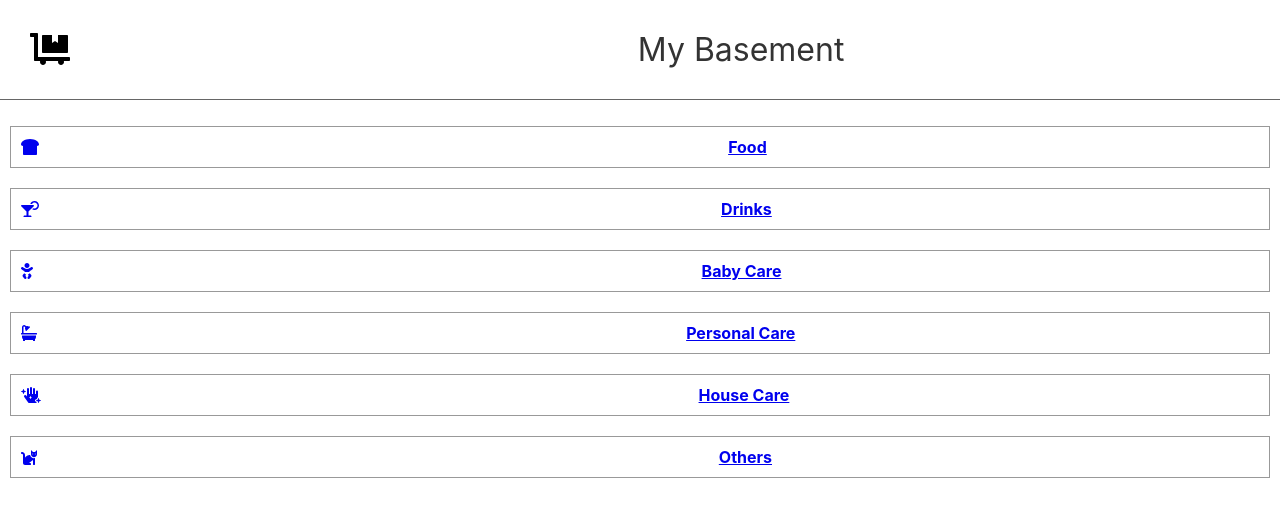
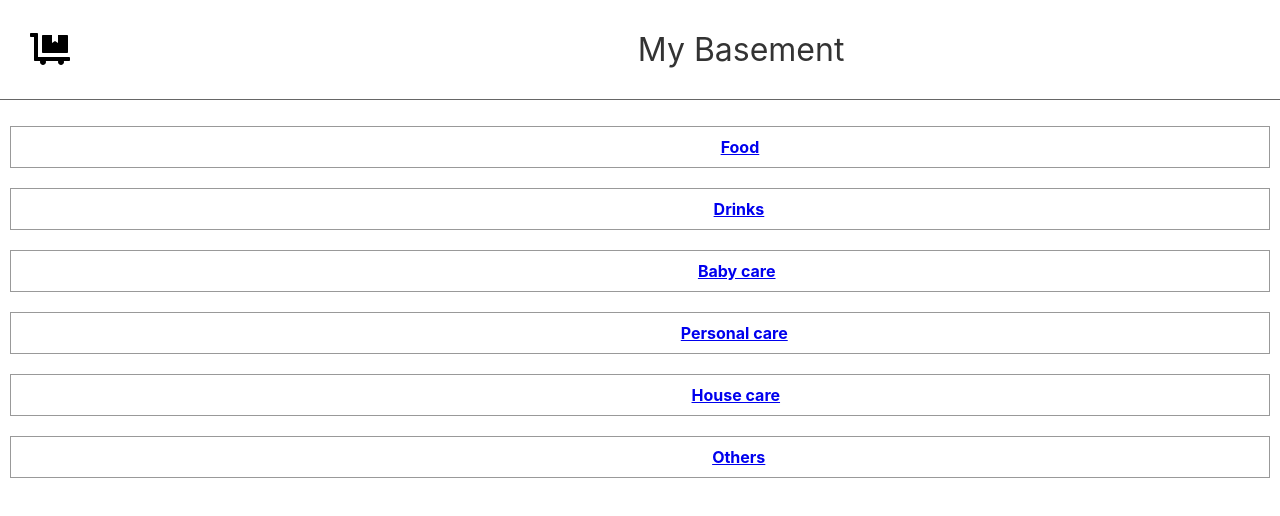
Before and after one commit to jilykate/my-basement, a React (Create React App) app: page / in a window 1280 px wide. Shown: the top 516 px of the page. Built offline with nearby package versions, Linux system fonts and the light colour scheme.

Commit message:
binding redux

```diff
--- a/src/action.js
+++ b/src/action.js
@@ -11,3 +11,17 @@ export const addProduct = (id, qty) => ({
     name,
     expiredTime,
   });
+
+  export const removeProduct = (id, qty) => ({
+      type: 'REMOVE_PRODUCT',
+      id,
+      qty: --qty,
+  });
+
+  export const removeCategory = (id) => ({
+      type: 'REMOVE_CATEGORY',
+  });
+
+  export const addCategory = (name) => ({
+        type: 'ADD_CATEGORY',
+  });
--- a/src/containers/categoryContainer.jsx
+++ b/src/containers/categoryContainer.jsx
@@ -1,5 +1,5 @@
 import { connect } from 'react-redux'
-import { addProduct } from '../action'
+import { addProduct, removeProduct } from '../action'
 import CategoryDetail from '../views/categoryDetail';
 
 const getVisibleProducts = (products) => {
@@ -19,11 +19,8 @@ const mapStateToProps = (state, ownProps) => {
 };
 
 const mapDispatchToProps = dispatch => ({
-    addProduct: (id, qty) => {
-      console.log('===addproduct===');
-      console.log(id, qty);
-      return  dispatch(addProduct(id, qty));
-    }
+    addProduct: (id, qty) => dispatch(addProduct(id, qty)),
+    removeProduct: (id, qty) => dispatch(removeProduct(id,qty)),
 });
 
 export default connect(
--- /dev/null
+++ b/src/containers/categoryListContainer.jsx
@@ -0,0 +1,26 @@
+import { connect } from 'react-redux'
+import { addCategory, removeCategory } from '../action'
+import CategoryList from '../views/categoryList';
+
+const getVisibleCategories = (categories) => {
+    //TODO apply is_expired, is_deleted filter here.
+    console.log(categories);
+    return categories;
+}
+
+const mapStateToProps = (state) => {
+  console.log(state);
+  return {
+    categories: getVisibleCategories(state.categories),
+  }
+};
+
+const mapDispatchToProps = dispatch => ({
+    addCategory: (id, qty) => dispatch(addCategory(id, qty)),
+    removeCategory: (id, qty) => dispatch(removeCategory(id,qty)),
+});
+
+export default connect(
+  mapStateToProps,
+  mapDispatchToProps
+)(CategoryList)
--- a/src/initialState/categories.js
+++ b/src/initialState/categories.js
@@ -1,26 +1,38 @@
 export default [
     {
         id: 0,
-        name: 'food',
+        name: 'Food',
+        url_string: 'food',
+        icon_string: 'faBreadSlice',
     },
     {
         id: 1,
-        name: 'drinks',
+        name: 'Drinks',
+        url_string: 'drinks',
+        icon_string: 'faCocktail',
     },
     {
         id: 2,
-        name: 'baby care',
+        name: 'Baby care',
+        url_string: 'baby_care',
+        icon_string: 'faBaby',
     },
     {
         id: 3,
-        name: 'personal care',
+        name: 'Personal care',
+        url_string: 'personal_care',
+        icon_string: 'faBath',
     },
     {
         id: 4,
-        name: 'house care',
+        name: 'House care',
+        url_string: 'house_care',
+        icon_string: 'faHandSparkles',
     },
     {
         id: 5,
-        name: 'others',
+        name: 'Others',
+        url_string: 'others',
+        icon_string: 'faCat',
     }
 ];
--- a/src/reducers/products.js
+++ b/src/reducers/products.js
@@ -3,14 +3,16 @@ const products = (state = [], action) => {
   console.log(action.id, action.qty);
   switch (action.type) {
     case 'ADD_PRODUCT':
+    case 'REMOVE_PRODUCT':
       {
           return state.map((product) => {
             if (product.id === action.id) {
-              product.qty = action.qty;
+              product.qty = Math.max(action.qty, 0);
             }
             return product;
           })
       }
+      break;
     default:
       return state
   }
--- a/src/router.jsx
+++ b/src/router.jsx
@@ -5,7 +5,7 @@ import {
     Route,
     useParams,
 } from "react-router-dom";
-import CategoryList from './views/categoryList';
+import CategoryListContainer from './containers/categoryListContainer';
 import {ProductDetail} from './views/productDetail';
 import CategoryContainer from './containers/categoryContainer';
 
@@ -14,16 +14,9 @@ export default function MyBasementRouter() {
     return (
       <Router>
         <div>
-          {/*
-            A <Switch> looks through all its children <Route>
-            elements and renders the first one whose path
-            matches the current URL. Use a <Switch> any time
-            you have multiple routes, but you want only one
-            of them to render at a time
-          */}
           <Switch>
             <Route exact path="/">
-              <CategoryList />
+              <CategoryListContainer />
             </Route>
             <Route path="/category/:categoryName" children={<CategoryDetailPage />} />
             <Route path="/product/:productName" children={<ProductDetailPage />} />
--- a/src/views/categoryDetail.jsx
+++ b/src/views/categoryDetail.jsx
@@ -27,12 +27,15 @@ export default class CategoryDetail extends React.Component {
                     <div className="bs-item-actions">
                         <button
                             type="button"
-                            onClick={()=>{
-                                return this.props.addProduct(product.id, product.qty);
-                            }}>
+                            onClick={()=>this.props.addProduct(product.id, product.qty)}>
                                 +
                             </button>
-                        <button type="button">-</button>
+                        <button
+                            type="button"
+                            onClick={() => this.props.removeProduct(product.id, product.qty)}
+                        >
+                                -
+                            </button>
                     </div>
                 </li>
             )
--- a/src/views/categoryList.jsx
+++ b/src/views/categoryList.jsx
@@ -4,61 +4,35 @@ import { Link } from "react-router-dom";
 import { faBreadSlice, faCocktail, faHandSparkles, faBath, faBaby, faCat } from '@fortawesome/free-solid-svg-icons'
 import '../stylesheets/categoryList.css';
 
-function CategoryList() {
-  return (
-    <div className="bs-content-wrapper">
-        <ul className="bs-category-list">
-            <li>
-                <Link to="/category/food" className="bs-category">
+export default class CategoryList extends React.Component {
+    constructor(props) {
+        super(props);
+        this.renderListItem = this.renderListItem.bind(this);
+    }
+
+    renderListItem(item) {
+        return (
+            <li key={"category_" + item.id}>
+                <Link to={"/category/" + item.url_string} className="bs-category">
                     <span className="bs-category-icon">
-                        <FontAwesomeIcon icon={faBreadSlice} />
+                        <FontAwesomeIcon icon={item.icon_string} />
                     </span>
-                    <span className="bs-category-name">Food</span>
+                    <span className="bs-category-name">{item.name}</span>
                 </Link>
             </li>
-            <li>
-                <Link to="/category/drinks" className="bs-category">
-                    <span className="bs-category-icon">
-                        <FontAwesomeIcon icon={faCocktail} />
-                    </span>
-                    <span className="bs-category-name">Drinks</span>
-                </Link>
-            </li>
-            <li>
-                <Link to="/category/babycare" className="bs-category">
-                    <span className="bs-category-icon">
-                        <FontAwesomeIcon icon={faBaby} />
-                    </span>
-                    <span className="bs-category-name">Baby Care</span>
-                </Link>
-            </li>
-            <li>
-                <Link to="/category/personalcare" className="bs-category">
-                    <span className="bs-category-icon">
-                        <FontAwesomeIcon icon={faBath} />
-                    </span>
-                    <span className="bs-category-name">Personal Care</span>
-                </Link>
-            </li>
-            <li>
-                <Link to="/category/housecare" className="bs-category">
-                    <span className="bs-category-icon">
-                        <FontAwesomeIcon icon={faHandSparkles} />
-                    </span>
-                    <span className="bs-category-name">House Care</span>
-                </Link>
-            </li>
-            <li>
-                <Link to="/category/others" className="bs-category">
-                    <span className="bs-category-icon">
-                        <FontAwesomeIcon icon={faCat} />
-                    </span>
-                    <span className="bs-category-name">Others</span>
-                </Link>
-            </li>
-        </ul>
-    </div>
-  );
+        );
+    }
+
+    render () {
+        const {categories} = this.props;
+        return (
+            <div className="bs-content-wrapper">
+                <ul className="bs-category-list">
+                    {
+                        categories.map((category) => this.renderListItem(category))
+                    }
+                </ul>
+            </div>
+        );
+    }
 }
-
-export default CategoryList;
```
